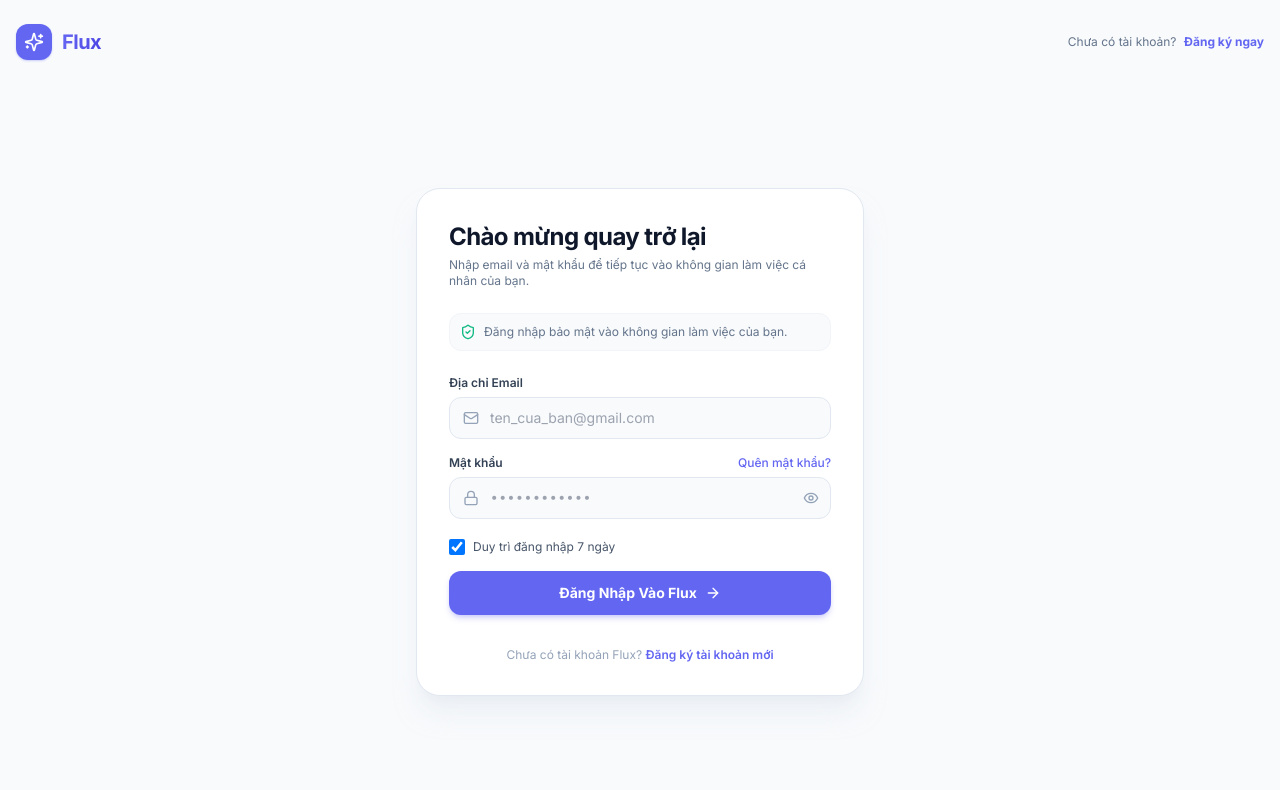
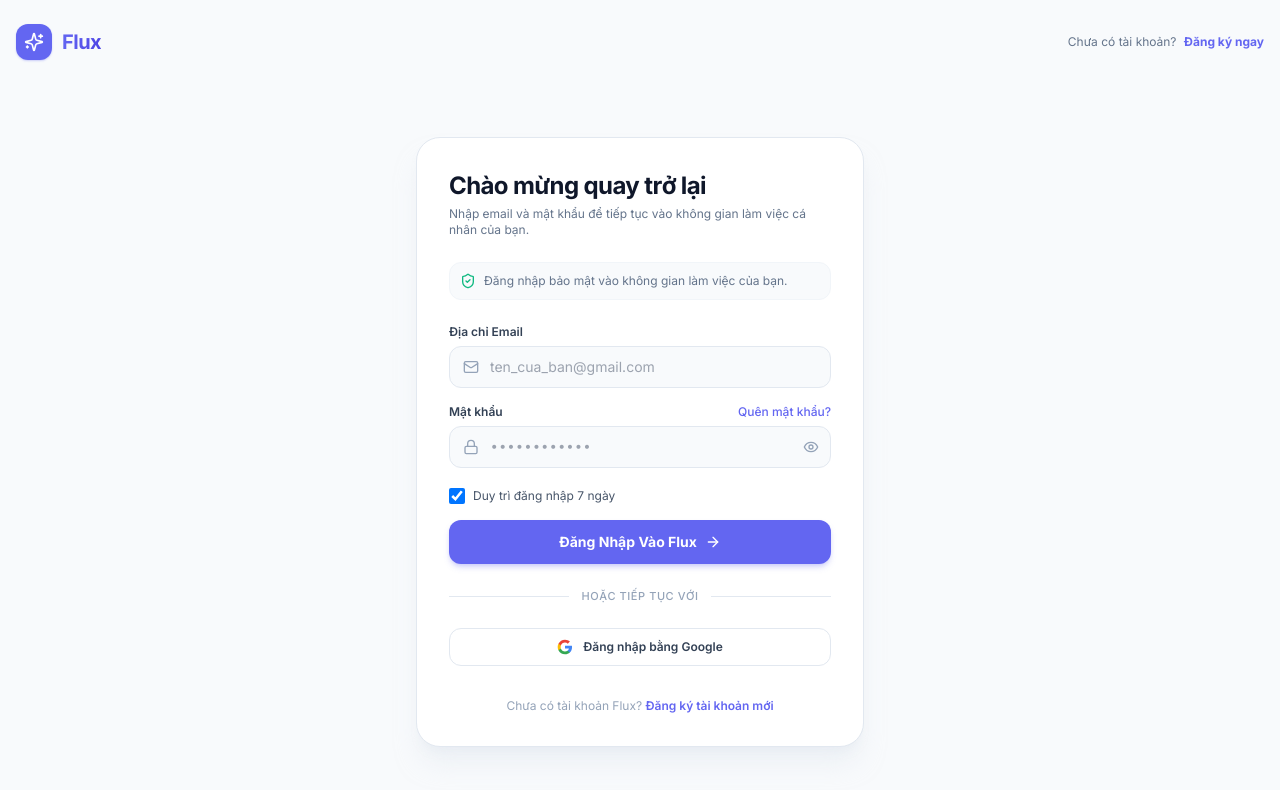
Before and after one commit to lethanhkha/flux, a React (Vite) app in the folder client/: page /login in a window 1280 px wide. Shown: the top 790 px of the page. Built offline with nearby package versions, Linux system fonts and the light colour scheme; no server answers.

Commit message:
feat(auth-ui): integrate Google Sign-In button on Login and Register pages with OAuth callback handler

```diff
--- a/client/src/App.tsx
+++ b/client/src/App.tsx
@@ -9,6 +9,7 @@
 import { TwoFactorPage } from './pages/TwoFactorPage';
 import { VerifyEmailPage } from './pages/VerifyEmailPage';
 import { ForgotPasswordPage } from './pages/ForgotPasswordPage';
+import { AuthCallbackPage } from './pages/AuthCallbackPage';
 import { DashboardPage } from './pages/DashboardPage';
 import { FinancePage } from './pages/FinancePage';
 import { TasksPage } from './pages/TasksPage';
@@ -25,6 +26,7 @@
           <Route path="/get-started" element={<LandingPage />} />
           <Route path="/login" element={<LoginPage />} />
           <Route path="/register" element={<RegisterPage />} />
+          <Route path="/auth/callback" element={<AuthCallbackPage />} />
           <Route path="/two-factor-auth" element={<TwoFactorPage />} />
           <Route path="/verify-email" element={<VerifyEmailPage />} />
           <Route path="/forgot-password" element={<ForgotPasswordPage />} />
--- /dev/null
+++ b/client/src/components/auth/GoogleAuthButton.tsx
@@ -0,0 +1,71 @@
+import React, { useState } from 'react';
+import { apiClient, getErrorMessage } from '../../api/client';
+import { RefreshCw } from 'lucide-react';
+import { toast } from 'sonner';
+
+interface GoogleAuthButtonProps {
+  mode?: 'login' | 'register';
+  className?: string;
+}
+
+export const GoogleAuthButton: React.FC<GoogleAuthButtonProps> = ({
+  mode = 'login',
+  className = '',
+}) => {
+  const [isLoading, setIsLoading] = useState(false);
+
+  const handleGoogleAuth = async () => {
+    setIsLoading(true);
+    try {
+      const res = await apiClient.get('/auth/google/url');
+      const url = res.data?.data?.url;
+
+      if (url) {
+        if (url.startsWith('http://') || url.startsWith('https://')) {
+          window.location.href = url;
+        } else {
+          window.location.href = `http://localhost:5000${url.startsWith('/') ? '' : '/'}${url}`;
+        }
+      } else {
+        toast.error('Không tìm thấy đường dẫn xác thực Google.');
+      }
+    } catch (err: any) {
+      toast.error(getErrorMessage(err, 'Không thể khởi tạo đăng nhập Google. Vui lòng thử lại sau.'));
+      setIsLoading(false);
+    }
+  };
+
+  return (
+    <button
+      type="button"
+      onClick={handleGoogleAuth}
+      disabled={isLoading}
+      className={`w-full py-2.5 px-4 rounded-xl border border-slate-200 dark:border-slate-800 bg-white dark:bg-slate-900 hover:bg-slate-50 dark:hover:bg-slate-800/60 text-slate-700 dark:text-slate-200 text-xs font-semibold shadow-xs hover:shadow-sm transition-all flex items-center justify-center gap-2.5 disabled:opacity-50 disabled:cursor-not-allowed cursor-pointer ${className}`}
+    >
+      {isLoading ? (
+        <RefreshCw className="w-4 h-4 animate-spin text-slate-500" />
+      ) : (
+        /* Official Google Multi-color G Icon */
+        <svg className="w-4 h-4 flex-shrink-0" viewBox="0 0 24 24">
+          <path
+            fill="#4285F4"
+            d="M22.56 12.25c0-.78-.07-1.53-.2-2.25H12v4.26h5.92c-.26 1.37-1.04 2.53-2.21 3.31v2.77h3.57c2.08-1.92 3.28-4.74 3.28-8.09z"
+          />
+          <path
+            fill="#34A853"
+            d="M12 23c2.97 0 5.46-.98 7.28-2.66l-3.57-2.77c-.98.66-2.23 1.06-3.71 1.06-2.86 0-5.29-1.93-6.16-4.53H2.18v2.84C3.99 20.53 7.7 23 12 23z"
+          />
+          <path
+            fill="#FBBC05"
+            d="M5.84 14.09c-.22-.66-.35-1.36-.35-2.09s.13-1.43.35-2.09V7.06H2.18C1.43 8.55 1 10.22 1 12s.43 3.45 1.18 4.94l2.85-2.22.81-.63z"
+          />
+          <path
+            fill="#EA4335"
+            d="M12 5.38c1.62 0 3.06.56 4.21 1.64l3.15-3.15C17.45 2.09 14.97 1 12 1 7.7 1 3.99 3.47 2.18 7.06l3.66 2.84c.87-2.6 3.3-4.52 6.16-4.52z"
+          />
+        </svg>
+      )}
+      <span>{mode === 'register' ? 'Đăng ký bằng Google' : 'Đăng nhập bằng Google'}</span>
+    </button>
+  );
+};
--- /dev/null
+++ b/client/src/pages/AuthCallbackPage.tsx
@@ -0,0 +1,69 @@
+import React, { useEffect, useRef } from 'react';
+import { useNavigate, useSearchParams } from 'react-router-dom';
+import { Sparkles, RefreshCw } from 'lucide-react';
+import { setAccessToken } from '../api/client';
+import { useAuth } from '../contexts/AuthContext';
+import { toast } from 'sonner';
+
+export const AuthCallbackPage: React.FC = () => {
+  const [searchParams] = useSearchParams();
+  const navigate = useNavigate();
+  const { refreshUser } = useAuth();
+  const hasHandled = useRef(false);
+
+  useEffect(() => {
+    if (hasHandled.current) return;
+    hasHandled.current = true;
+
+    const token = searchParams.get('token');
+    const error = searchParams.get('error');
+
+    if (error) {
+      if (error === 'google_cancelled') {
+        toast.info('Bạn đã hủy đăng nhập với Google.');
+      } else {
+        toast.error('Đăng nhập bằng Google không thành công. Vui lòng thử lại.');
+      }
+      navigate('/login', { replace: true });
+      return;
+    }
+
+    if (token) {
+      const finishLogin = async () => {
+        try {
+          setAccessToken(token);
+          await refreshUser();
+          toast.success('Đăng nhập thành công với tài khoản Google!');
+          navigate('/dashboard', { replace: true });
+        } catch {
+          toast.error('Không thể hoàn tất đăng nhập. Vui lòng đăng nhập lại.');
+          navigate('/login', { replace: true });
+        }
+      };
+
+      finishLogin();
+    } else {
+      toast.error('Không tìm thấy thông tin phiên đăng nhập.');
+      navigate('/login', { replace: true });
+    }
+  }, [searchParams, navigate, refreshUser]);
+
+  return (
+    <div className="min-h-screen bg-slate-50 dark:bg-[#0B0F19] text-slate-900 dark:text-slate-100 font-sans flex flex-col items-center justify-center p-4 selection:bg-brand selection:text-white page-enter">
+      <div className="w-full max-w-sm bg-white dark:bg-slate-900 border border-slate-200 dark:border-slate-800 rounded-3xl p-8 shadow-xl shadow-slate-200/50 dark:shadow-none text-center space-y-4">
+        <div className="h-14 w-14 rounded-2xl bg-brand/10 text-brand flex items-center justify-center mx-auto shadow-sm">
+          <Sparkles className="w-7 h-7" />
+        </div>
+        <div className="space-y-1">
+          <h1 className="text-xl font-bold tracking-tight">Đang đồng bộ tài khoản...</h1>
+          <p className="text-xs text-slate-500 dark:text-slate-400">
+            Hệ thống đang bảo mật và kích hoạt không gian làm việc của bạn.
+          </p>
+        </div>
+        <div className="flex items-center justify-center pt-2">
+          <RefreshCw className="w-5 h-5 animate-spin text-brand" />
+        </div>
+      </div>
+    </div>
+  );
+};
--- a/client/src/pages/LoginPage.tsx
+++ b/client/src/pages/LoginPage.tsx
@@ -3,6 +3,7 @@
 import { Sparkles, ShieldCheck, Mail, Lock, Eye, EyeOff, ArrowRight } from 'lucide-react';
 import { useAuth } from '../contexts/AuthContext';
 import { getErrorMessage } from '../api/client';
+import { GoogleAuthButton } from '../components/auth/GoogleAuthButton';
 import { toast } from 'sonner';
 
 export const LoginPage: React.FC = () => {
@@ -174,6 +175,21 @@
               </button>
             </form>
 
+            {/* Divider */}
+            <div className="relative my-4">
+              <div className="absolute inset-0 flex items-center">
+                <div className="w-full border-t border-slate-200 dark:border-slate-800" />
+              </div>
+              <div className="relative flex justify-center text-[11px] uppercase">
+                <span className="bg-white dark:bg-slate-900 px-3 text-slate-400 font-medium tracking-wider">
+                  Hoặc tiếp tục với
+                </span>
+              </div>
+            </div>
+
+            {/* Google Sign-In Button */}
+            <GoogleAuthButton mode="login" />
+
             <div className="pt-2 text-center text-xs text-slate-400">
               Chưa có tài khoản Flux?{' '}
               <Link to="/register" className="text-brand font-semibold hover:underline">
--- a/client/src/pages/RegisterPage.tsx
+++ b/client/src/pages/RegisterPage.tsx
@@ -3,6 +3,7 @@
 import { Sparkles, ShieldCheck, Mail, Lock, User, Check, ArrowRight } from 'lucide-react';
 import { useAuth } from '../contexts/AuthContext';
 import { getErrorMessage } from '../api/client';
+import { GoogleAuthButton } from '../components/auth/GoogleAuthButton';
 import { toast } from 'sonner';
 
 export const RegisterPage: React.FC = () => {
@@ -238,6 +239,21 @@
                 )}
               </button>
             </form>
+
+            {/* Divider */}
+            <div className="relative my-4">
+              <div className="absolute inset-0 flex items-center">
+                <div className="w-full border-t border-slate-200 dark:border-slate-800" />
+              </div>
+              <div className="relative flex justify-center text-[11px] uppercase">
+                <span className="bg-white dark:bg-slate-900 px-3 text-slate-400 font-medium tracking-wider">
+                  Hoặc đăng ký nhanh với
+                </span>
+              </div>
+            </div>
+
+            {/* Google Sign-Up Button */}
+            <GoogleAuthButton mode="register" />
           </div>
         </div>
       </main>
```
